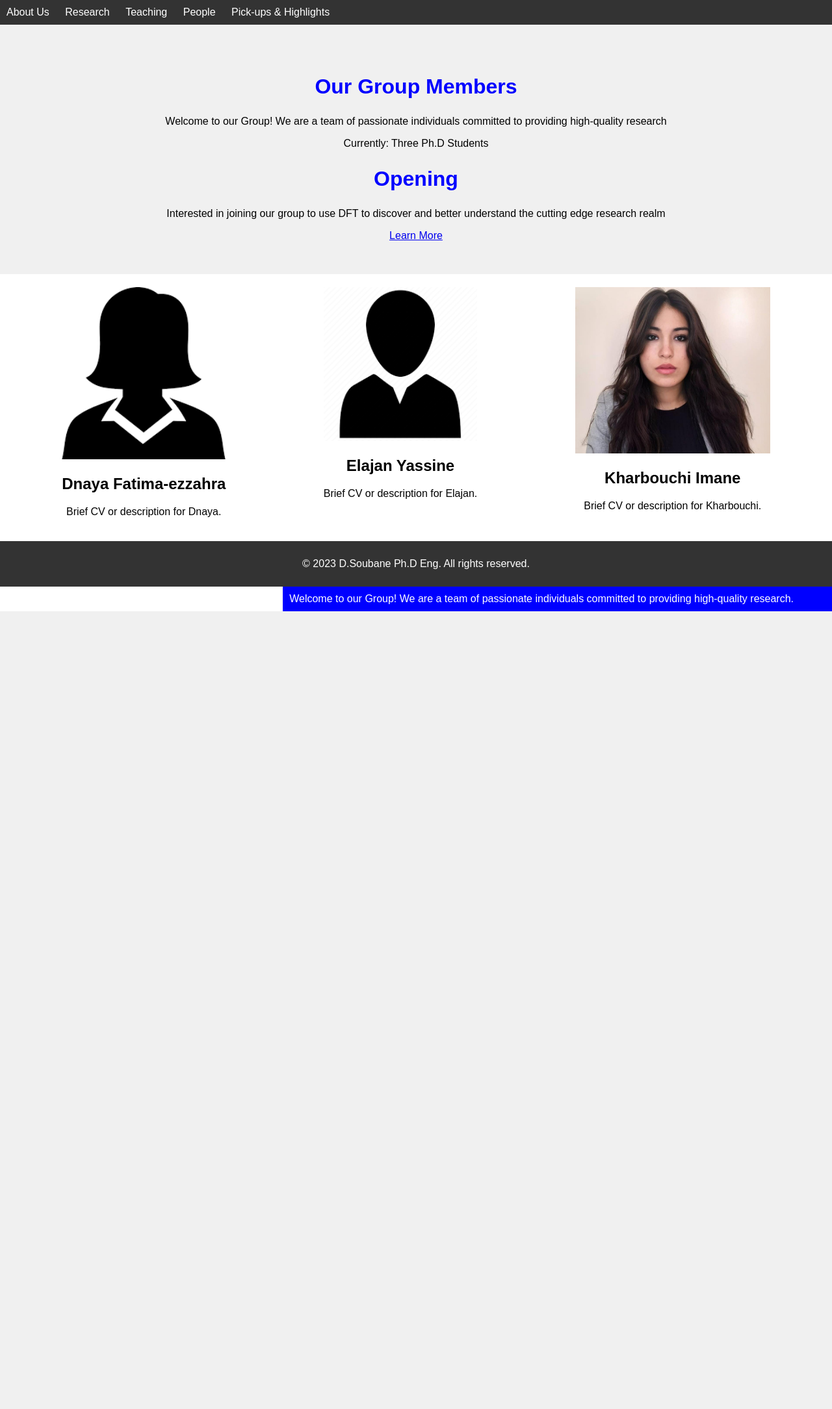
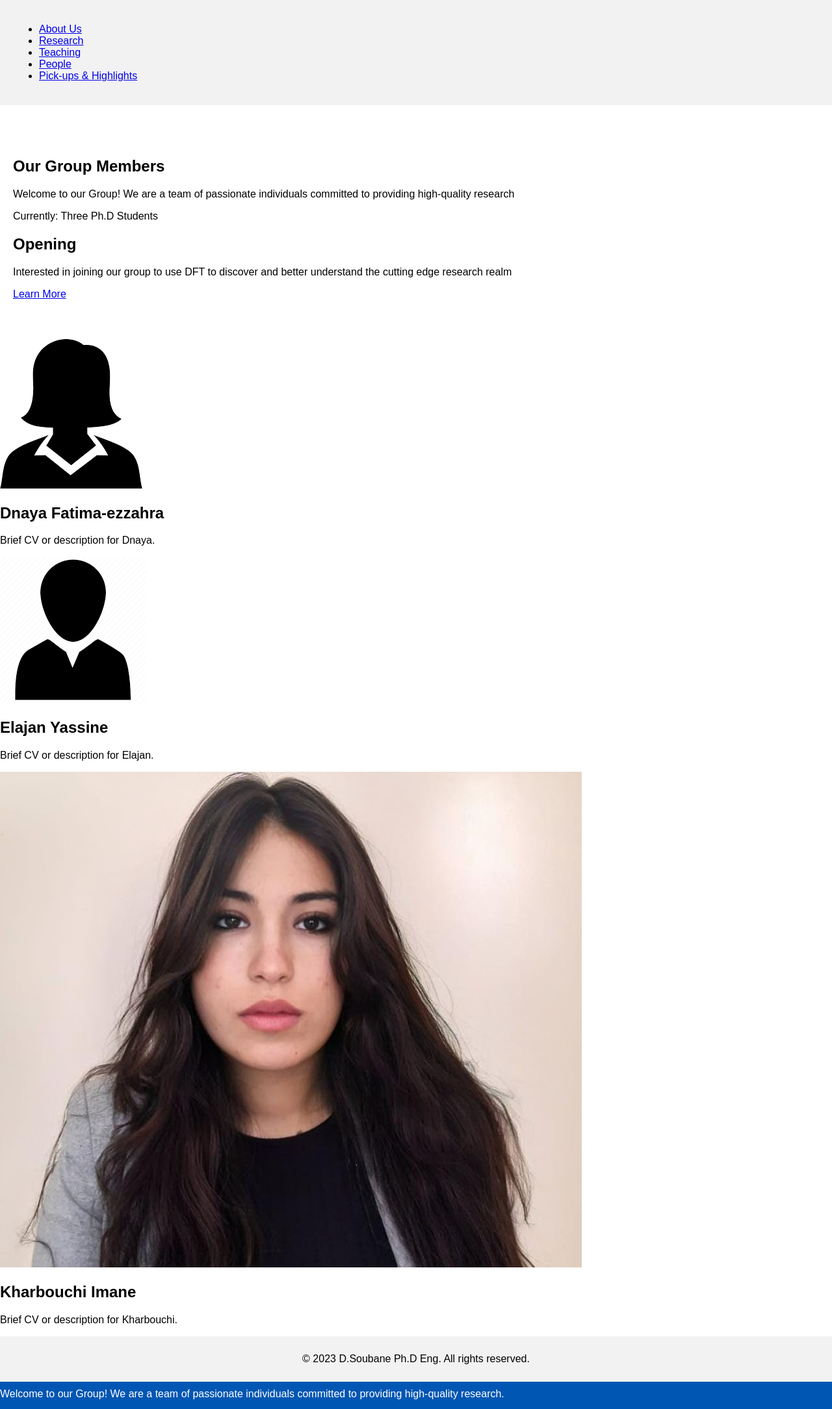
Before and after one commit to D-Soubane/D-Soubane.github.io, a PHP site: page /People.html in a window 1280 px wide; the page is wider, and only the part inside the window is pictured. Shown: that part at 65% size. Before the commit the page ends 941 px from the top of that part, so only its background shows below. Run offline with PHP 8.4, Linux system fonts and the light colour scheme.

Commit message:
Update styles.css

```diff
--- a/styles.css
+++ b/styles.css
@@ -1,102 +1,42 @@
-/* Global styles */
+/* Existing styles */
 body {
     margin: 0;
-    padding: 0;
     font-family: Arial, sans-serif;
-    color: black; /* Set default text color to black */
 }
 
 header {
-    background-color: #333;
-    color: blue; /* Set header text color to blue */
-    padding: 10px;
-}
-
-nav ul {
-    list-style: none;
-    margin: 0;
-    padding: 0;
-}
-
-nav ul li {
-    display: inline-block;
-    margin-right: 20px;
-}
-
-nav ul li a {
-    color: #fff;
-    text-decoration: none;
-}
-
-.banner {
-    text-align: center;
-    background-color: #f0f0f0;
-    padding: 50px;
-    color: black; /* Set banner text color to black */
-}
-
-.features {
-    display: flex;
-    justify-content: space-around;
+    background-color: #f2f2f2;
     padding: 20px;
 }
 
-.feature {
-    text-align: center;
-    max-width: 300px;
+/* Adjustments for blue band */
+.blue-band {
+    background-color: #0056b3; /* Blue color */
+    color: white;
+    position: relative; /* Changed from absolute to relative */
+    padding: 10px 0; /* Adds padding around the text */
+    overflow: hidden; /* Ensure content doesn't overflow */
+    z-index: 1; /* Set to make sure it layers correctly */
 }
 
-.feature img {
-    width: 100%;
-    height: auto;
+/* Scrolling text within the band */
+.scrolling-text {
+    white-space: nowrap; /* Prevent line breaks */
+    overflow: hidden;
+    display: inline-block;
+    animation: scroll 10s linear infinite; /* Adjust the timing as necessary */
 }
 
-footer {
-    background-color: #333;
-    color: #fff;
-    text-align: center;
-    padding: 10px;
-    color: white; /* Set footer text color to white */
+/* Adjust banner section */
+.banner {
+    padding: 60px 20px; /* Added padding to avoid overlap */
+    background-color: #fff; /* Background color for contrast */
+    z-index: 0; /* Ensure it appears below the bands */
 }
 
-/* Custom styles for specific elements */
-.banner h1 {
-    font-size: 2em;
-    color: blue;
+/* Example of adjusting footer */
+footer {
+    background-color: #f2f2f2;
+    padding: 10px 0;
+    text-align: center;
 }
-
-/* CSS animation for scrolling the text */
-@keyframes marquee {
-    0% { transform: translateX(100%); }
-    100% { transform: translateX(-100%); }
-}
-
-.scrolling-text {
-    white-space: nowrap;
-    animation: marquee 20s linear infinite; /* Increase the duration to slow down the scrolling */
-    color: white;
-    background-color: blue;
-    padding: 10px;
-}
-
-/* Custom style for copyright notice */
-footer p {
-    color: white;
-}
-
-/* Styles specific for people.html */
-.people-section {
-    display: flex;
-    justify-content: space-around;
-    padding: 20px;
-}
-
-.student-card {
-    text-align: center;
-    max-width: 300px;
-}
-
-.student-card img {
-    width: 100%; /* Adjust the width as needed */
-    height: auto;
-}
```
